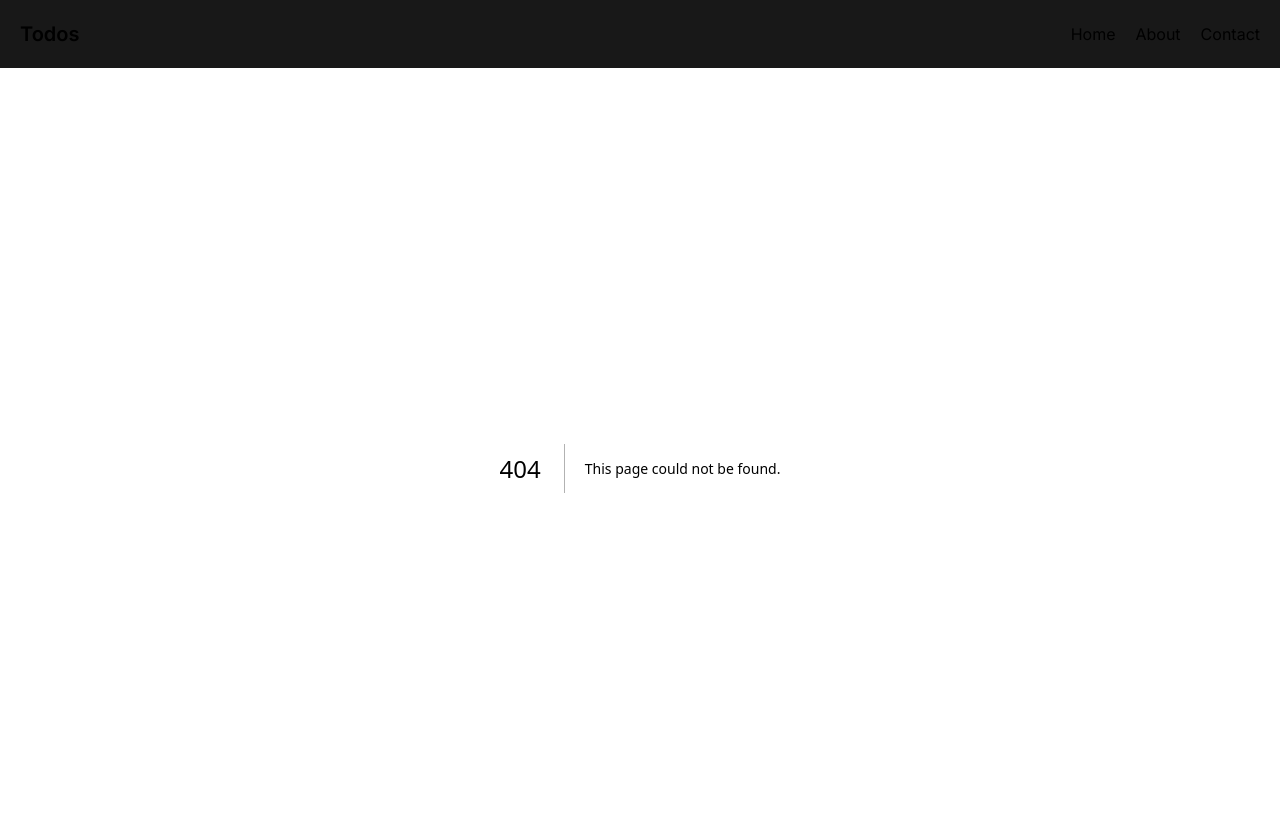
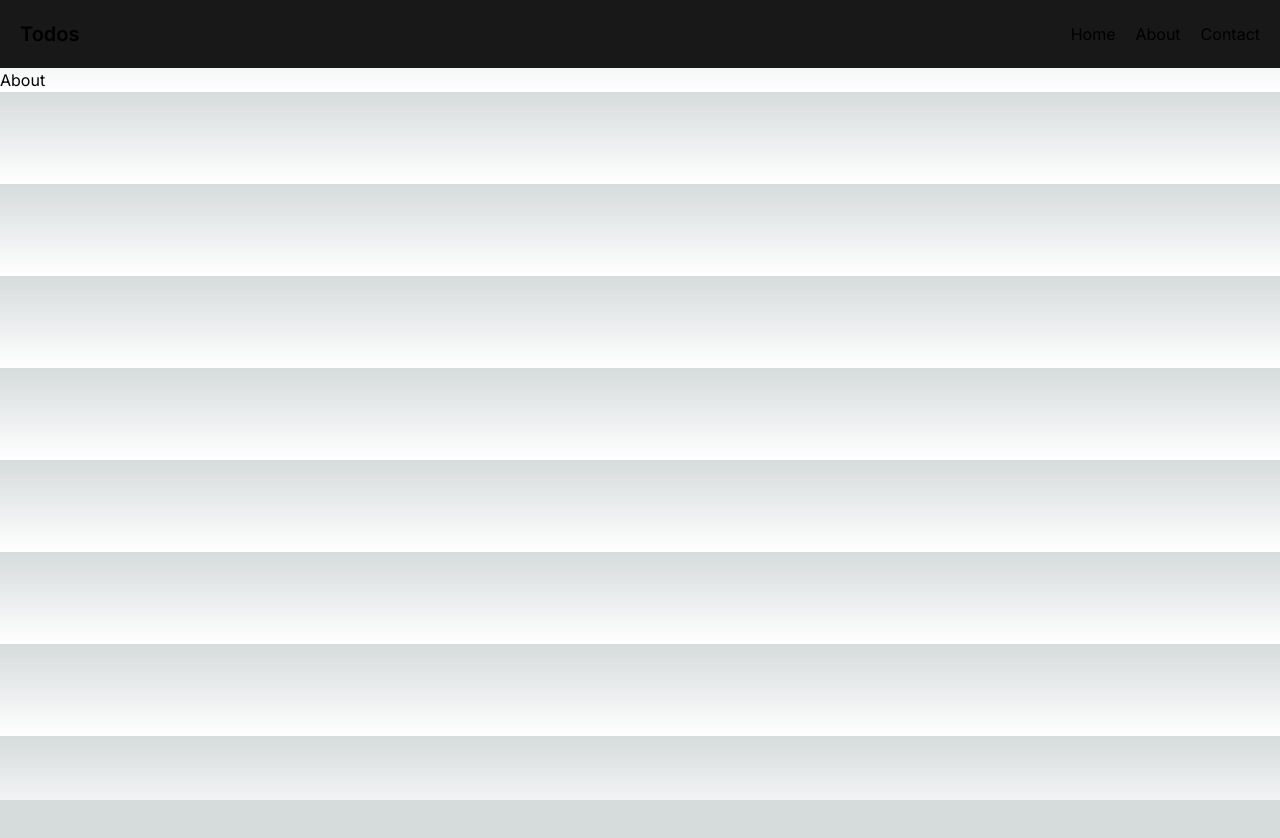
Before and after one commit to maahin2005/Simple_NEXTJS_Todo, a Next.js app: page /about in a window 1280 px wide. Before the commit this address had no page. Shown: the top 838 px of the page. After the commit the page ends 800 px from the top, so only its background shows below. Built offline with nearby package versions, Linux system fonts and the light colour scheme.

Commit message:
initializing About Page

```diff
--- /dev/null
+++ b/app/about/page.tsx
@@ -0,0 +1,7 @@
+import React from "react";
+
+function page() {
+  return <div>About</div>;
+}
+
+export default page;
```
